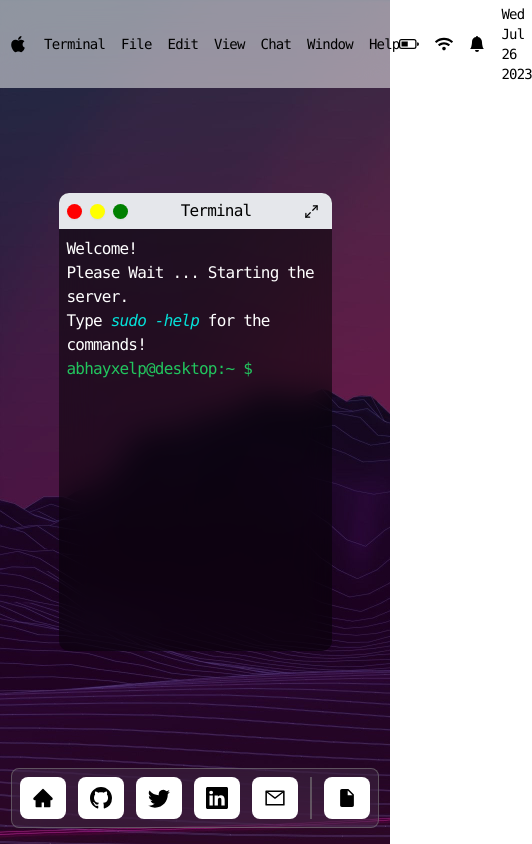
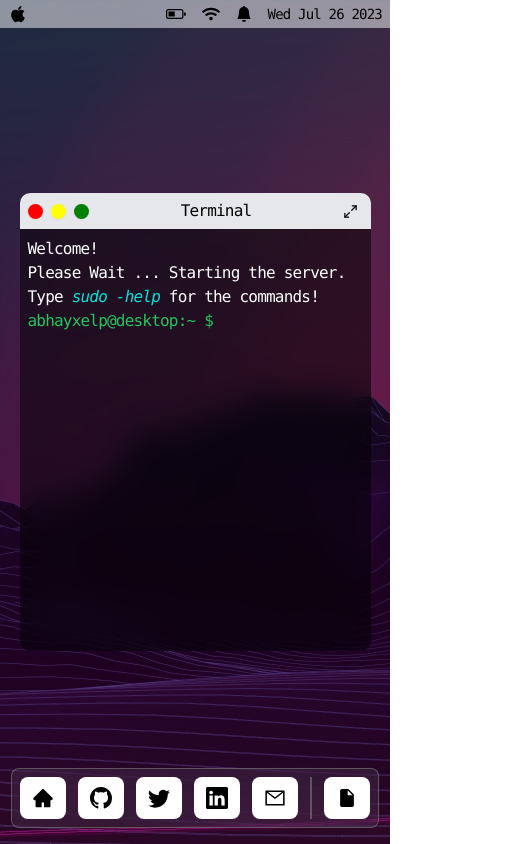
Before and after one commit to abhayChandra01/terminal-portfolio, a Next.js app: page / in a window 390 px wide. Shown: the whole page, 532 px wide, since content can reach past the window. Built offline with nearby package versions, Linux system fonts and the light colour scheme.

Commit message:
terminal width changes

```diff
--- a/src/components/header.js
+++ b/src/components/header.js
@@ -9,13 +9,13 @@ export default function Header() {
             <div className='flex justify-between w-full px-2'>
                 <div className='flex items-center text-sm font-medium space-x-4'>
                     <div><AiFillApple size={20} /></div>
-                    <p className='cursor-pointer' >Terminal</p>
-                    <p className='cursor-pointer' >File</p>
-                    <p className='cursor-pointer' >Edit</p>
-                    <p className='cursor-pointer' >View</p>
-                    <p className='cursor-pointer' >Chat</p>
-                    <p className='cursor-pointer' >Window</p>
-                    <p className='cursor-pointer' >Help</p>
+                    <p className='cursor-pointer hidden md:block' >Terminal</p>
+                    <p className='cursor-pointer hidden md:block' >File</p>
+                    <p className='cursor-pointer hidden md:block' >Edit</p>
+                    <p className='cursor-pointer hidden md:block' >View</p>
+                    <p className='cursor-pointer hidden md:block' >Chat</p>
+                    <p className='cursor-pointer hidden md:block' >Window</p>
+                    <p className='cursor-pointer hidden md:block' >Help</p>
                 </div>
                 <div className='flex items-center text-sm font-medium space-x-4'>
                     <div><BsBatteryHalf size={20} /></div>
--- a/src/components/terminal.js
+++ b/src/components/terminal.js
@@ -109,7 +109,7 @@ export default function Terminal() {
     }, [startInterval])
 
     return (
-        <div className={`${fullScreen ? `w-full min-h-[100vh]` : `w-[70%] min-h-[50vh]`} transition-all ease-in-out duration-300 text-white rounded-[10px] bg-black bg-opacity-50 backdrop-blur-lg`}>
+        <div className={`${fullScreen ? `w-full min-h-[100vh]` : `w-[90%] md:w-[70%] min-h-[50vh]`} transition-all ease-in-out duration-300 text-white rounded-[10px] bg-black bg-opacity-50 backdrop-blur-lg`}>
             <div className='flex justify-between w-full bg-gray-200 rounded-t-[10px] text-black py-1.5' >
                 <div className='ml-2 flex items-center space-x-2'>
                     <div className='shadow-sm cursor-pointer w-[15px] h-[15px] bg-[#ff0000] rounded-[50%] hover:scale-110 transition-all ease-in-out duration-300'></div>
@@ -134,7 +134,7 @@ export default function Terminal() {
                     ) : null}
                 </div>
 
-                <div className='w-full flex flex-col mb-8'>
+                <div className='w-full flex flex-col mb-20 sm:mb-8'>
                     {startTerminal ? terminalStack.map((item, index) =>
                         <div key={index} className='flex flex-col w-full pr-[30px]'>
                             <div className={`${index !== 0 ? `flex` : `hidden`}`}>
@@ -146,7 +146,7 @@ export default function Terminal() {
                                     <p className='text-red-600'>{item.answer} {userStack[index - 1]}</p>
                                 }
                             </div>
-                            <div className='flex h-[25px]'>
+                            <div className='flex sm:flex-nowrap h-fit flex-wrap '>
                                 <p className='text-green-500 min-w-[190px] font-medium'>abhayxelp@desktop:~ $</p>
                                 <input ref={inputRef} type='text' className='w-full bg-transparent focus:outline-0'
                                     onChange={(e) => setUserInput(e.target.value)}
```
